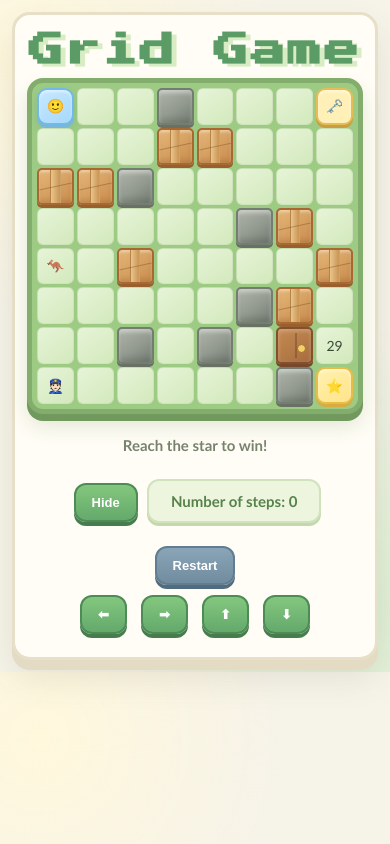
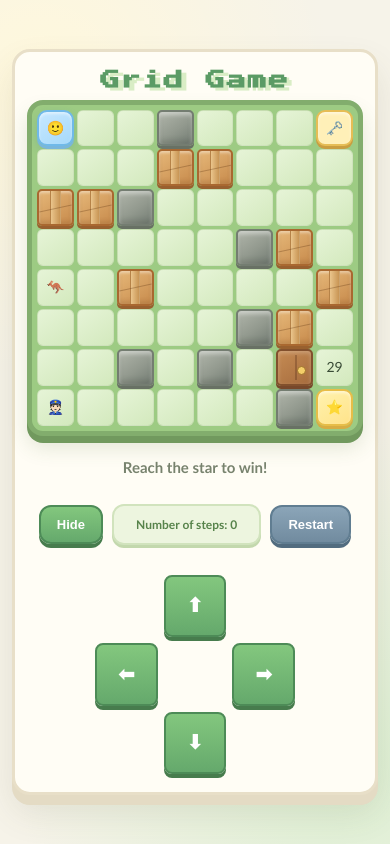
Before and after one commit to ChanduV20/grid-game, a plain HTML site: page index.html in a window 390 px wide. Both pictures are taken after a click on the button "Show". Drawn offline with Linux system fonts and the light colour scheme.

Commit message:
Styled Buttons for mobile

```diff
--- a/index.html
+++ b/index.html
@@ -16,11 +16,21 @@
         <h3 id="count">Number of steps : 0</h3>
         <button id="restart">Restart</button>
         <button id="nextLevel">Next Level</button>
-        <br>
-        <button id="left" class="hidden">⬅</button>
-        <button id="right" class="hidden">➡</button>
-        <button id="up" class="hidden">⬆</button>
-        <button id="down" class="hidden">⬇</button>
+
+        <div class="dpad">
+            <button id="up" class="dpad-up hidden">
+                <span class="dpad-arrow">⬆</span>
+            </button>
+            <button id="left" class="dpad-left hidden">
+                <span class="dpad-arrow">⬅</span>
+            </button>
+            <button id="right" class="dpad-right hidden">
+                <span class="dpad-arrow">➡</span>
+            </button>
+            <button id="down" class="dpad-down hidden">
+                <span class="dpad-arrow">⬇</span>
+            </button>
+        </div>
     </div>
 
     <script type="module" src="./main.js"></script>
--- a/main.js
+++ b/main.js
@@ -19,7 +19,7 @@ export const elements = {
     left: document.getElementById("left"),
     right: document.getElementById("right"),
     up: document.getElementById("up"),
-    down: document.getElementById("left"),
+    down: document.getElementById("down"),
 };
 
 export function showOverlay(){
@@ -28,7 +28,7 @@ export function showOverlay(){
     overlay.id = "caughtOverlay";
 
     const img = document.createElement("img");
-    img.src = "game\\images\\caught.png";
+    img.src = "game/images/caught.png";
     img.alt = "Game Over";
 
     overlay.appendChild(img);
@@ -90,7 +90,7 @@ elements.showButtons.addEventListener("click", function() {
     elements.showButtons.textContent =
         elements.showButtons.textContent === "Show" ? "Hide" : "Show";
 
-    [left, right, up, down].forEach(button => {
+    [elements.left, elements.right, elements.up, elements.down].forEach(button => {
         button.classList.toggle("hidden");
     });
 
--- a/style.css
+++ b/style.css
@@ -7,7 +7,6 @@
     margin: 0;
     padding: 0;
     box-sizing: border-box;
-    max-height: 100vh;
 }
 
 :root {
@@ -20,13 +19,14 @@
 }
 
 body {
-    max-height: 100vh;
+    min-height: 100vh;
+    min-height: 100dvh;
 
     display: flex;
     justify-content: center;
     align-items: center;
 
-    padding: 25px 15px;
+    padding: clamp(12px, 4vw, 25px) clamp(10px, 3vw, 15px);
 
     font-family: 'Trebuchet MS', 'Segoe UI', sans-serif;
 
@@ -44,7 +44,7 @@ body {
 
 .game-container {
     width: min(100%, 650px);
-    padding: 30px;
+    padding: clamp(16px, 4vw, 30px);
 
     background: var(--panel);
 
@@ -64,9 +64,9 @@ body {
 
 h1 {
     font-family: 'Press Start 2P', cursive;
-    font-size: 35px;
+    font-size: clamp(18px, 5vw, 35px);
     font-weight: 1000;
-    letter-spacing: 2px;
+    letter-spacing: clamp(1px, 0.4vw, 2px);
 
     margin-bottom: 10px;
 
@@ -365,7 +365,7 @@ h1 {
 
     color: #57834b;
 
-    font-size: 15px;
+    font-size: clamp(12px, 3vw, 15px);
     font-weight: 800;
 
     box-shadow: 0 3px 0 #c3d8ad;
@@ -439,7 +439,66 @@ button:active {
 }
 
 /* =========================================
-   15. RESPONSIVE DESIGN
+    15. DIRECTION PAD
+========================================= */
+
+.dpad {
+    display: grid;
+    grid-template-columns: repeat(3, minmax(0, 1fr));
+    grid-template-rows: repeat(3, minmax(0, 1fr));
+
+    gap: clamp(4px, 1.5vw, 8px);
+    width: min(100%, 240px);
+
+    margin: clamp(12px, 3vw, 20px) auto 0;
+}
+
+.dpad button {
+    display: flex;
+    flex-direction: column;
+    justify-content: center;
+    align-items: center;
+
+    gap: 2px;
+
+    width: 100%;
+    aspect-ratio: 1;
+
+    padding: 4px;
+    margin: 0;
+
+    border-radius: clamp(8px, 2vw, 12px);
+
+    font-size: clamp(11px, 2.5vw, 14px);
+}
+
+.dpad button.hidden {
+    display: none;
+}
+
+.dpad-arrow {
+    font-size: clamp(18px, 5vw, 26px);
+    line-height: 1;
+}
+
+.dpad-up {
+    grid-area: 1 / 2;
+}
+
+.dpad-left {
+    grid-area: 2 / 1;
+}
+
+.dpad-right {
+    grid-area: 2 / 3;
+}
+
+.dpad-down {
+    grid-area: 3 / 2;
+}
+
+/* =========================================
+    16. RESPONSIVE DESIGN
 ========================================= */
 
 @media (max-width: 600px) {
@@ -462,6 +521,54 @@ button:active {
         padding: 10px 16px;
         font-size: 13px;
     }
+
+    .dpad {
+        width: min(100%, 200px);
+    }
+}
+
+/* =========================================
+    17. NO SCROLL ON BIG SCREENS
+========================================= */
+
+@media (min-width: 601px) {
+
+    html,
+    body {
+        height: 100%;
+        overflow: hidden;
+    }
+
+    body {
+        height: 100dvh;
+    }
+
+    h1 {
+        margin-bottom: 6px;
+    }
+
+    #grid {
+        width: min(100%, 500px, calc(100vh - 420px));
+        width: min(100%, 500px, calc(100dvh - 420px));
+        margin-bottom: clamp(8px, 2vh, 18px);
+    }
+
+    #message {
+        margin: 8px 0 12px;
+    }
+
+    #count {
+        padding: 8px 18px;
+        margin-bottom: 10px;
+    }
+
+    button {
+        margin: 3px;
+    }
+
+    .dpad {
+        margin-top: 10px;
+    }
 }
 
 .cell.highlight {
```
